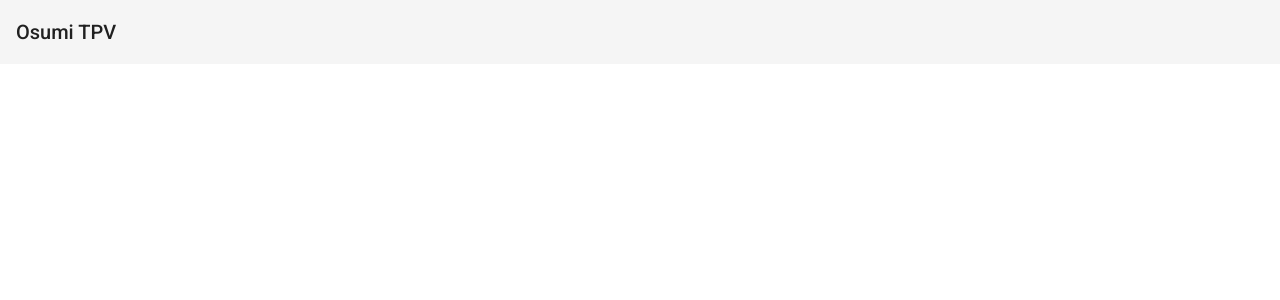
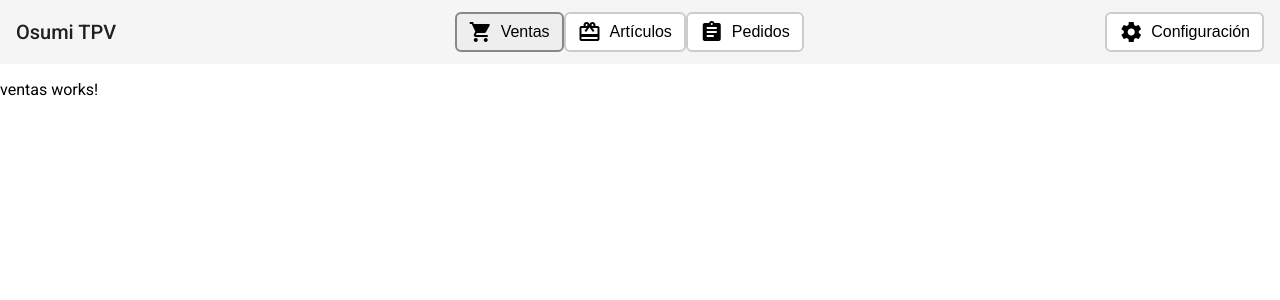
Before and after one commit to osumionline/Osumi-TPV, an Angular app: page / in a window 1280 px wide. Shown: the top 300 px of the page. Built offline with nearby package versions, Linux system fonts and the light colour scheme.

Commit message:
Funcionalidad inicial en main

```diff
--- a/src/app/pages/main/css/main.component.css
+++ b/src/app/pages/main/css/main.component.css
@@ -0,0 +1,53 @@
+.toolbar{
+  justify-content: space-between;
+}
+
+.toolbar-options{
+  width: 25%;
+  display: flex;
+  justify-content: space-between;
+}
+
+.toolbar-btn{
+  background-color: #fff;
+  border: 2px solid #ccc;
+  border-radius: 6px;
+  padding: 6px 12px;
+  display: flex;
+  align-items: center;
+  cursor: pointer;
+  outline: 0;
+}
+
+.toolbar-btn:hover{
+  background-color: #ddd;
+}
+
+.toolbar-btn > span{
+  display: inline-block;
+  font-size: 12pt;
+  margin-left: 8px;
+}
+
+.toolbar-btn-selected{
+  background-color: #eee;
+  border: 2px solid #888;
+}
+
+.options{
+  width: 100%;
+  height: calc(100% - 64px);
+  position: absolute;
+  top: 64px;
+  left: 0;
+}
+
+.options > *{
+  height: 100%;
+  width: 100%;
+  display: none;
+}
+
+.option-show{
+  display: block !important;
+}
--- a/src/app/pages/main/html/main.component.html
+++ b/src/app/pages/main/html/main.component.html
@@ -1,3 +1,27 @@
-<mat-toolbar>
+<mat-toolbar class="toolbar">
   <span>Osumi TPV</span>
+  <div class="toolbar-options">
+    <button class="toolbar-btn" [ngClass]="{'toolbar-btn-selected': selectedOption=='sales'}" (click)="selectOptionSales()">
+      <mat-icon>shopping_cart</mat-icon>
+      <span>Ventas</span>
+    </button>
+    <button class="toolbar-btn" [ngClass]="{'toolbar-btn-selected': selectedOption=='items'}" (click)="selectOptionItems()">
+      <mat-icon>card_giftcard</mat-icon>
+      <span>Artículos</span>
+    </button>
+    <button class="toolbar-btn" [ngClass]="{'toolbar-btn-selected': selectedOption=='orders'}" (click)="selectOptionOrders()">
+      <mat-icon>assignment</mat-icon>
+      <span>Pedidos</span>
+    </button>
+  </div>
+  <button class="toolbar-btn">
+    <mat-icon>settings</mat-icon>
+    <span>Configuración</span>
+  </button>
 </mat-toolbar>
+
+<div class="options">
+  <app-ventas [ngClass]="{'option-show': selectedOption=='sales'}"></app-ventas>
+  <app-articulos [ngClass]="{'option-show': selectedOption=='items'}"></app-articulos>
+  <app-pedidos [ngClass]="{'option-show': selectedOption=='orders'}"></app-pedidos>
+</div>
--- a/src/app/pages/main/main.component.ts
+++ b/src/app/pages/main/main.component.ts
@@ -6,7 +6,24 @@ import { Component, OnInit } from '@angular/core';
   styleUrls: ['./css/main.component.css']
 })
 export class MainComponent implements OnInit {
+  selectedOption: string = 'sales';
   constructor() {}
 
   ngOnInit() {}
+
+  selectOptionSales(){
+    this.selectOption('sales');
+  }
+
+  selectOptionItems(){
+    this.selectOption('items');
+  }
+
+  selectOptionOrders(){
+    this.selectOption('orders');
+  }
+
+  selectOption(option: string){
+    this.selectedOption = option;
+  }
 }
```
